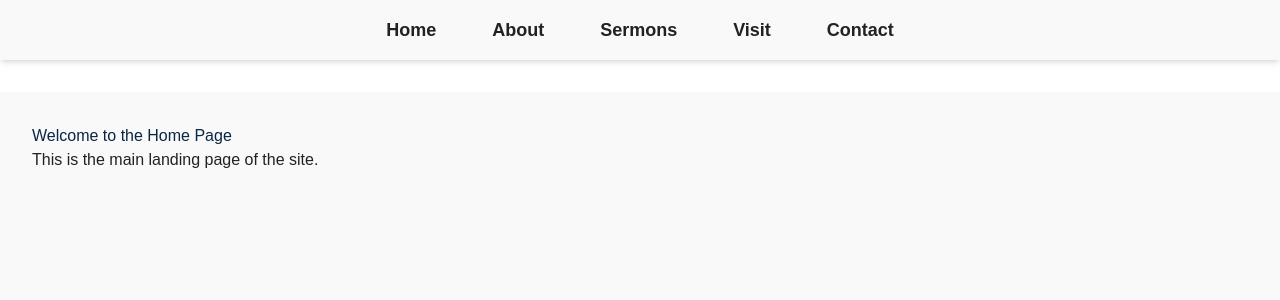
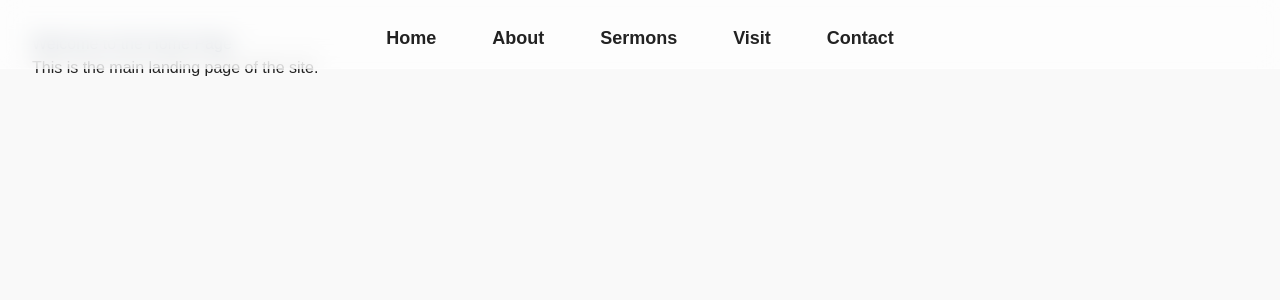
Before and after one commit to anon381/jslv3, a Next.js app: page / in a window 1280 px wide. Shown: the top 300 px of the page. Built offline with nearby package versions, Linux system fonts and the light colour scheme.

Commit message:
Update Navigation.tsx: add glassmorphism effect and modern navigation styling

```diff
--- a/src/app/Navigation.tsx
+++ b/src/app/Navigation.tsx
@@ -3,7 +3,7 @@ import Link from "next/link";
 
 export default function Navigation() {
   return (
-    <nav className="w-full mb-8 bg-[#f9f9f9] text-[#222222] shadow-md">
+    <nav className="w-full fixed top-0 left-0 z-50 bg-white/60 backdrop-blur-md text-[#222222] pt-2 border-b border-white/30">
       <ul className="flex justify-center items-center gap-6 py-4 text-lg font-semibold">
         <li>
           <Link href="/" className="px-4 py-2 rounded transition-colors hover:bg-[#1a1a40] hover:text-[#ffc857]">Home</Link>
```
